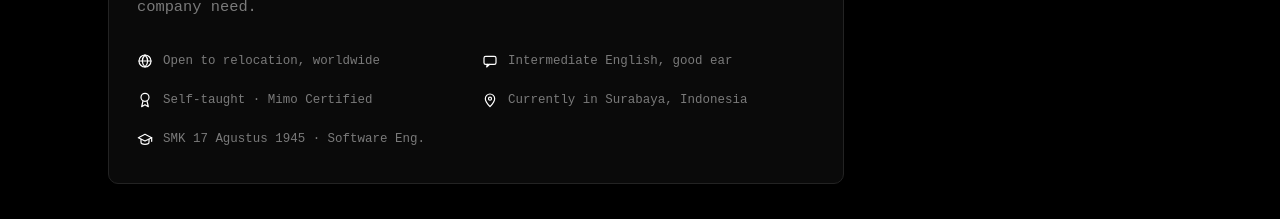
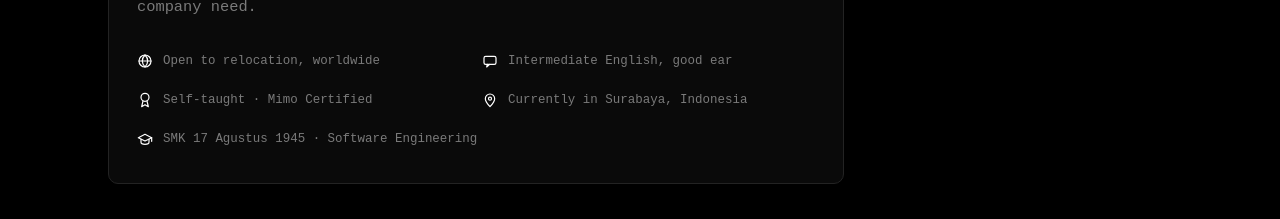
Before and after one commit to alifiancode/alifian-cv, a React (Vite) app: page / in a window 1280 px wide. Shown: the part 2140-2359 px from the top of the page. Built offline with nearby package versions, Linux system fonts and the light colour scheme.

Commit message:
Update: Fix typo

```diff
--- a/src/components/sections/About/About.jsx
+++ b/src/components/sections/About/About.jsx
@@ -66,7 +66,7 @@ export default function About() {
                   { icon: 'message', text: 'Intermediate English, good ear' },
                   { icon: 'award', text: 'Self-taught · Mimo Certified' },
                   { icon: 'map-pin', text: `Currently in ${config.location}` },
-                  { icon: 'graduation-cap', text: 'SMK 17 Agustus 1945 · Software Eng.' },
+                  { icon: 'graduation-cap', text: 'SMK 17 Agustus 1945 · Software Engineering' },
                 ].map(({ icon, text }) => (
                   <li key={text} className="about__highlight">
                     <span className="about__highlight-icon"><Icon name={icon} /></span>
```
